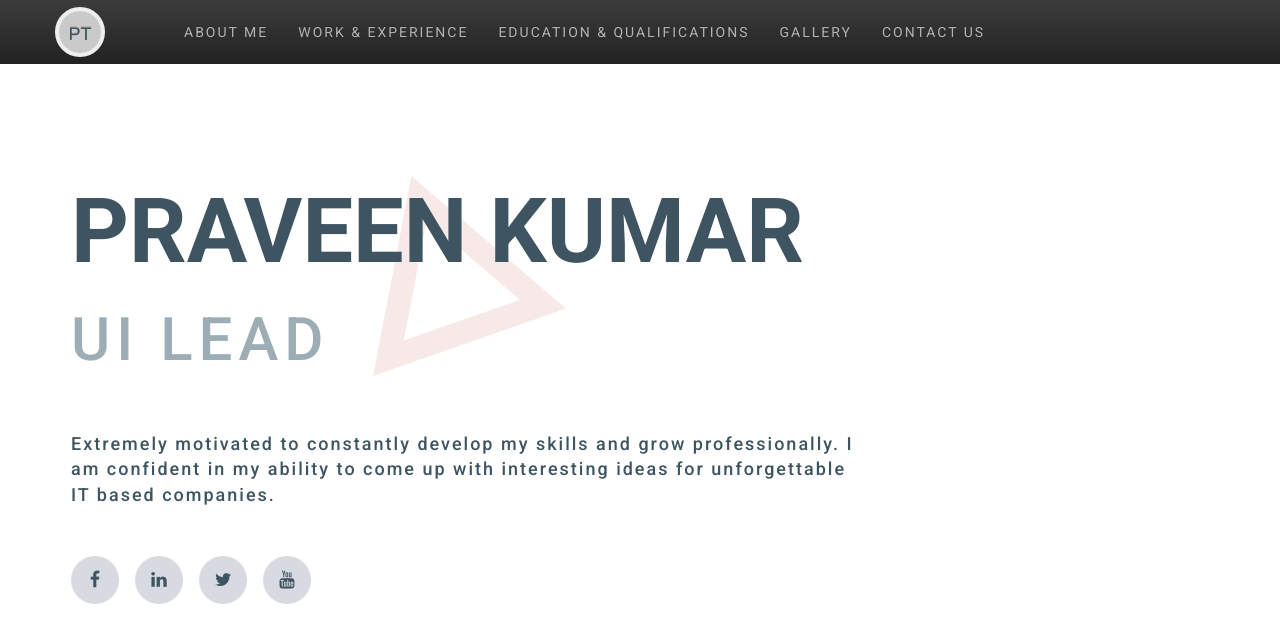
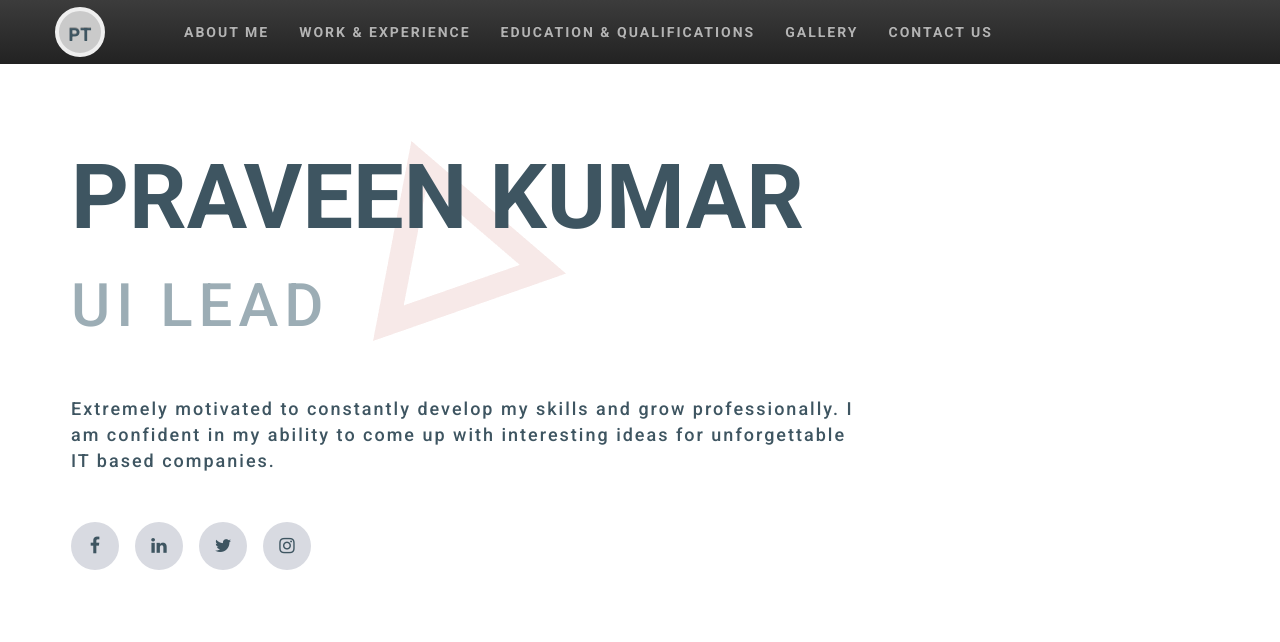
Before and after one commit to ssharmapraveen2007/my-profile, a React (Create React App) app: page /#/ in a window 1280 px wide. Shown: the top 642 px of the page. Built offline with nearby package versions, Linux system fonts and the light colour scheme.

Commit message:
Contact section added and Social Media section in separate component

```diff
--- a/src/App.css
+++ b/src/App.css
@@ -1,4 +1,18 @@
+.container{
+  color: #3e5561 !important;
+  font-family: 'Roboto', sans-serif;
+  font-size: 14px;
+  font-weight: 200;
+}
 a, a:hover{text-decoration: none !important;}
+h2{
+  font-weight: 400;
+  text-transform: uppercase;
+  font-size: 18px !important;
+  color: #3e5561 !important;
+  opacity: 0.8;
+  letter-spacing: 2px;
+}
 .App {
   text-align: center;
 }
@@ -74,15 +88,14 @@ a, a:hover{text-decoration: none !important;}
 }
 .section-text{
   padding:24px;
-  font-size:18px;
+  font-size:16px;
   margin-top:24px;
-  font-weight:200;
-  color:#637e8c;
-  letter-spacing:2px;
+  font-weight:400;
+  color:#3e5561;
   position:relative;
   line-height:1.43;
 }
 @media all and (max-width: 768px){
   .section-title{font-size:24px !important;}
-  .section-text{font-size:16px !important;}
+  .section-text{font-size:16px !important; padding: 24px 0px !important;}
 }
--- a/src/about/about.css
+++ b/src/about/about.css
@@ -14,14 +14,4 @@
 	left:10%;
 	bottom:0;
 }
-.section-text{
-	padding:24px;
-	font-size:18px;
-	margin-top:24px;
-	font-weight:200;
-	color:#637e8c;
-	letter-spacing:2px;
-	position:relative;
-	line-height:1.43;
-}
 .section-text-block{width:100%;}
--- /dev/null
+++ b/src/contact/contact-address.js
@@ -0,0 +1,34 @@
+import React from 'react';
+import SocialMediaLink from '../socialMedia/mediaLink';
+
+class Address extends React.Component {
+	render() {
+		return(
+			<div>
+				<h2>Contact Me</h2>
+                <div style={{paddingTop:'16px'}}>
+                	<div style={{marginBottom:'8px'}}>
+                		<span style={{color:'#9cadb5', marginRight:'6px', display:'inline-block', verticalAlign:'middle'}}>
+	                		<i className="fa fa-phone"></i>
+                		</span>
+                		<a style={{marginTop:'-2px', display:'inline-block', verticalAlign:'middle'}} href="tel:+919873041213">+ 91 98730 41213</a>
+                	</div>
+                	<div style={{marginBottom:'8px'}}>
+                		<span style={{color:'#9cadb5', marginRight:'6px', display: 'inline-block', verticalAlign: 'middle'}}><i className="fa fa-envelope"></i></span>
+                		<a style={{marginTop:'-2px', display: 'inline-block', verticalAlign: 'middle'}} href="mailto:ssharmapraveen2007@gmail.com">ssharmapraveen2007@gmail.com</a>
+                	</div>
+                	<div style={{marginBottom:'24px'}}>
+                		<span style={{color:'#9cadb5', marginRight:'6px', display: 'inline-block', verticalAlign: 'middle'}}><i className="fa fa-skype"></i></span>
+                		<a style={{marginTop:'-2px', display: 'inline-block', verticalAlign: 'middle'}} href="#">ssharmapraveen2007@live.com</a>
+                	</div>
+                	<div>
+                		<SocialMediaLink />
+                	</div>
+                </div>
+
+			</div>
+		);
+	}
+}
+
+export default Address;
--- a/src/contact/contact.css
+++ b/src/contact/contact.css
@@ -5,3 +5,11 @@ button > div > div, button > div > div > span{
     overflow: hidden;
     height: 48px !important;
 }
+a{
+	font-weight: 600 !important;
+	color: #637e8c !important;
+}
+
+@media all and (max-width: 768px){
+	.mobile-top-space{padding-top: 16px;}
+}
--- a/src/contact/contact.js
+++ b/src/contact/contact.js
@@ -1,6 +1,7 @@
 import React, { Component } from 'react';
 import './contact.css';
 import Form from './form';
+import Address from './contact-address';
 
 
 class Contact extends React.Component {
@@ -12,9 +13,16 @@ class Contact extends React.Component {
 						<div className="section-title">
 			            	Contact
 		            	</div>
-		            	<div className="section-text-block">
+		            	<div className="col-md-12 section-text-block">
 				        	<div className="section-text" style={{position:'relative'}}>
-				        		<Form />
+				        		<div className="row">
+				        			<div className="col-md-6">
+				        				<Form />
+				        			</div>
+				        			<div className="col-md-6 mobile-top-space">
+				        				<Address />
+				        			</div>
+				        		</div>
 				        	</div>
 			        	</div>
 					</div>
--- a/src/home/home.css
+++ b/src/home/home.css
@@ -49,23 +49,6 @@
 	padding: 24px 0px;
 	width:70%;
 }
-.social-media-block{
-	margin-top:48px;
-}
-.social-media-block ul{padding:0;}
-.social-media-block ul li{display:inline-block; vertical-align:middle;}
-.social-media-block ul li+li{margin-left:16px;}
-.social-media-block ul li a .icon{
-	background:#d8dae1;
-	width:48px;
-	height:48px;
-	border-radius:48px;
-	text-align:center;
-	line-height:48px;
-	font-size:18px;
-	display:inline-block;
-	color:#3e5561;
-}
 @media all and (max-width: 768px){
 	.tex-box {
 		background-size: 40%;
--- a/src/home/home.js
+++ b/src/home/home.js
@@ -1,6 +1,7 @@
 import React, { Component } from 'react';
 import './home.css';
 import me from './me.png';
+import SocialMediaLink from '../socialMedia/mediaLink';
 
 
 class Home extends React.Component {
@@ -9,7 +10,7 @@ class Home extends React.Component {
 
       		<div>
       			<div className="container">
-	            	<div className="box" style={{margin:'6% 0'}}>
+	            	<div className="box" style={{margin:'3% 0'}}>
 	                	<div className="row">
 	                    	<div className="float image-wrapper">
 	                        	<img src={me} alt="My selfie" />
@@ -22,29 +23,8 @@ class Home extends React.Component {
 	                            <div className="intro-text">
 	                            	Extremely motivated to constantly develop my skills and grow professionally. I am confident in my ability to come up with interesting ideas for unforgettable IT based companies.
 	                            </div>
-	                            <div className="social-media-block">
-	                            	<ul>
-	                                	<li>
-	                                        <a href="#">
-	                                        	<span className="icon media-icon"><i className="fa fa-facebook"></i></span>
-	                                        </a>
-	                                    </li>
-	                                	<li>
-	                                        <a href="#">
-	                                        	<span className="icon media-icon"><i className="fa fa-linkedin"></i></span>
-	                                        </a>
-	                                    </li>
-	                                	<li>
-	                                        <a href="#">
-	                                        	<span className="icon media-icon"><i className="fa fa-twitter"></i></span>
-	                                        </a>
-	                                    </li>
-	                                	<li>
-	                                        <a href="#">
-	                                        	<span className="icon media-icon"><i className="fa fa-youtube"></i></span>
-	                                        </a>
-	                                    </li>
-	                                </ul>
+	                            <div>
+	                            	<SocialMediaLink />
 	                            </div>
 	                        </div>
 	                    </div>
--- /dev/null
+++ b/src/socialMedia/mediaLink.css
@@ -0,0 +1,29 @@
+.social-media-block{
+	margin-top:48px;
+}
+.social-media-block ul{padding:0;}
+.social-media-block ul li{display:inline-block; vertical-align:middle;}
+.social-media-block ul li+li{margin-left:16px;}
+.social-media-block ul li a .icon{
+	background:#d8dae1;
+	width:48px;
+	height:48px;
+	border-radius:48px;
+	text-align:center;
+	line-height:48px;
+	font-size:18px;
+	display:inline-block;
+	color:#3e5561;
+}
+.social-media-block ul li a:hover .icon{
+	background:#000;
+	color: #fff;
+}
+@media all and (max-width: 768px){
+	.social-media-block ul li a .icon{
+		width:40px;
+		height:40px;
+		border-radius:40px;
+		line-height:40px;
+	}
+}
--- /dev/null
+++ b/src/socialMedia/mediaLink.js
@@ -0,0 +1,36 @@
+import React from 'react';
+import './mediaLink.css';
+
+
+class SocialMediaLink extends React.Component{
+	render() {
+		return(
+			<div className="social-media-block">
+	        	<ul>
+	            	<li>
+	                    <a href="https://www.facebook.com/ssharmapraveen" target="_blank">
+	                    	<span className="icon media-icon"><i className="fa fa-facebook"></i></span>
+	                    </a>
+	                </li>
+	            	<li>
+	                    <a href="https://www.linkedin.com/in/ssharmapraveen" target="_blank">
+	                    	<span className="icon media-icon"><i className="fa fa-linkedin"></i></span>
+	                    </a>
+	                </li>
+	            	<li>
+	                    <a href="https://twitter.com/ssharmapraveen" target="_blank">
+	                    	<span className="icon media-icon"><i className="fa fa-twitter"></i></span>
+	                    </a>
+	                </li>
+	            	<li>
+	                    <a href="https://www.instagram.com/ssharmapraveen2007" target="_blank">
+	                    	<span className="icon media-icon"><i className="fa fa-instagram"></i></span>
+	                    </a>
+	                </li>
+	            </ul>
+	        </div>
+		);
+	}
+}
+
+export default SocialMediaLink;
```
Also changed, not shown: 7 other files (tests, documents, lock files or other folders).
